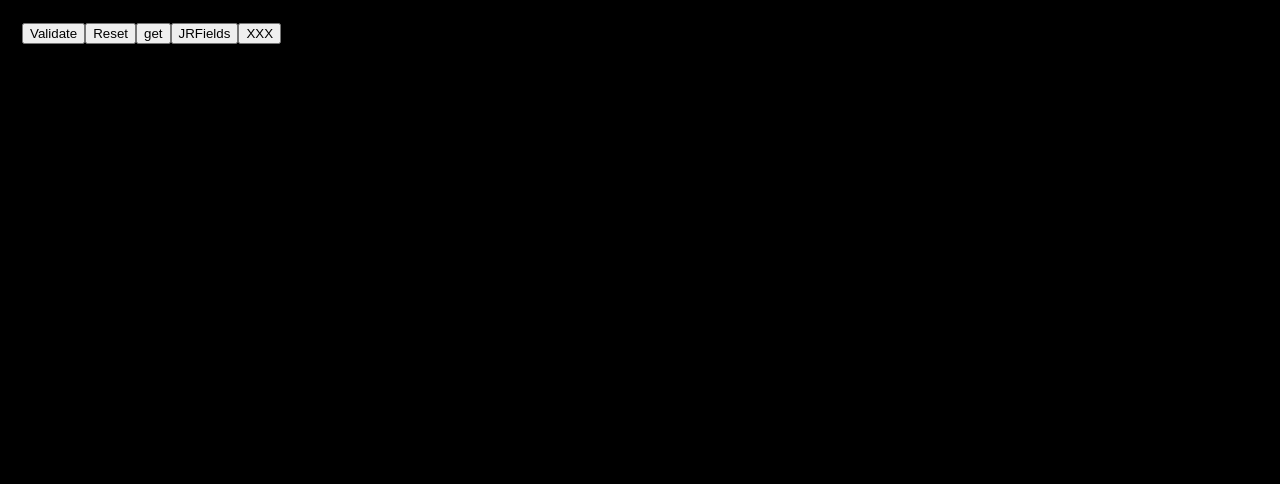
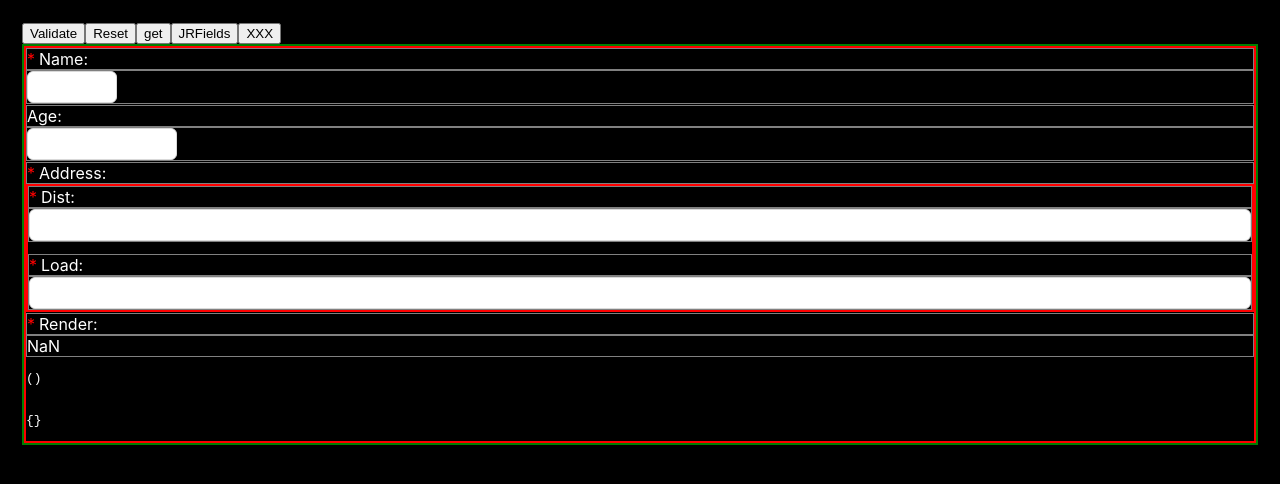
Before and after one commit to jorenlai/jrsymphony, a React (Create React App) app: page / in a window 1280 px wide. Shown: the top 484 px of the page. Built offline with nearby package versions, Linux system fonts and the light colour scheme.

Commit message:
messaging

```diff
--- a/src/App.js
+++ b/src/App.js
@@ -203,7 +203,10 @@ function App() {
 
 				get={{
 					autoRun:false
-					,url:'api/JRFields.json'
+					,url:'api/JRFieldsx.json'
+					,mask:'Loading'
+					,successMessage:'Success'
+					,failedMessage:'Failed'
 				}}
 				post={{
 					url:'post'
--- a/src/jrs/JRFields.jsx
+++ b/src/jrs/JRFields.jsx
@@ -1,230 +1,450 @@
-import React from 'react'
-import axios from 'axios'
-import { colonValueString, po } from './JRUtils'
-import { displaySpinner } from '../jrx/LoadingBar'
-import msg from '../jrx/IMessage'
+import styled from "styled-components";
+import JRSubmit from "./JRSubmit";
+import { po } from "./JRUtils";
+import React from "react";
+import { JRInput } from "../App";
+
+function checkMap(_name,inputValue,mapValue,nameList){
+    if(nameList.length) {
+        const name=nameList.shift()
+        if(typeof mapValue[name]!='object' ){
+            mapValue[name]={}
+        }
+        checkMap(_name,inputValue,mapValue[name],nameList)
+    }else{
+        mapValue[_name]=inputValue
+    }
+}
 
 
-const axiosSubmit = axios.create({
-    authorization: `Bearer ${localStorage.getItem("accessToken")}`
-    ,timeout: 120000
-    ,maxBodyLength: 104857600 //100mb 104857600
-    ,maxContentLength: 104857600 //100mb
-})
 
-export default class JRSubmit extends React.Component {
-    #methods = ['get', 'post', 'put','patch','delete','download']
+const StyledGrid = styled.div`
+    border:2px solid red;
+    flex:1;
+    display: grid;
+    grid: ${({ grid, cols, children }) =>
+        grid
+            ? grid
+            : `auto / ${Array(cols ?? 1)
+                .fill()
+                .map(() => "1fr")
+                .join(" ")}`};
 
-    constructor(props) {
-        super(props)
-        if(this.props.value===undefined && this.props.initValue!==undefined ){
-            if(this.props.onChange===undefined){
-                this.state={
-                    value:props.initValue
-                    ,rawValue:JSON.parse(JSON.stringify(props.initValue))
+    gap: ${({ $gap }) => $gap ?? "12px"};
+`
+
+const StyledColumn=styled.div`
+    flex:1;
+    display: grid;
+
+    ${({$layout,$labelwidth})=>{
+        if($layout=='v'){
+            return `grid: auto 1fr / 1fr;`
+        }else{
+            return `grid: 1fr / ${$labelwidth} 1fr;`
+        }
+    }}
+
+    > label,> main{
+        border:1px solid gray;
+        xbackground:#3d3d3d;
+    }
+`
+const StyledColumnLabel=styled.label`
+    text-wrap: nowrap;
+    padding-right: 10px;
+
+    ${({$layout})=>{
+        if($layout=='v'){
+            return `text-align: start;`
+        }else{
+            return `text-align: end;`
+        }
+    }}
+
+    ${({$required})=>{
+        if($required!==undefined && $required)
+            return `
+                &:not(:empty)::before{
+                    padding-right:4px;
+                    color:red;
+                    content:'*';
+                }
+            `
+    }}
+
+    ${({$colon})=>{
+        if($colon){
+            return `
+                &:not(:empty)::after{
+                    content:'${$colon}';
+                }
+            `
+        }
+    }}
+
+`
+const StyledColumnValue=styled.main`
+    flex:1;
+    display:flex;
+    overflow: hidden;
+
+    text-align: start;
+    ${({$validateValue})=>{
+        if($validateValue!=null){
+            return `
+                > * {
+                    border:1px solid red;
+                }
+            `
+            }
+        }}
+        `
+const ColumnMessage=({value})=>{
+    return value?.$message?.msg ?? value?.$message
+}
+const StyledColumnFooter=styled.div`
+    &:empty{
+            display: none;
+    }
+    ${({$layout})=>{
+        if($layout=='v'){
+            return ``
+        }else{
+            return `grid-column-start:2;`
+        }
+    }}
+    height:25px;
+    color:#ff6060;
+`
+
+const requiredValidator=({name,value})=>{
+    if(value==null || value==''){
+        return {
+            msg:'This field is required'
+            ,color:'red'
         }
     }
 }
-    }
-    componentDidMount() {
-        this.#methods
-        .filter((method) => this[method] && this.props[method] && this.props[method].autoRun)
-        .forEach((method) => {
-            this[method]()
-        })
-    }
-    get(_config = {}) {
-        const config = Object.assign(
-            {
-                method:'get'
-                ,value:this.getSubmitValue()
-                ,updateValue:true
-                // ,updateRawValue:true
-            }
-            ,this.props['get']
-            ,_config
-        )
-        this.submit(config)
-    }
-
-    post(config = {}) {
-        config = Object.assign(
-            {
-                method:'post'
-                ,value:this.getSubmitValue()
-                ,updateValue:false
-                // ,updateRawValue:true
-            }
-            ,this.props['post']
-            ,config
-        )
-        this.submit(config)
-    }
-
-    put(config = {}) {
-        config = Object.assign(
-            {
-                method:'put'
-                ,value:this.getSubmitValue()
-                ,updateValue:false
-            }
-            ,this.props['put']
-            ,config
-        )
-        this.submit(config)
-    }
-
-    get from(){
-        return this.props.value===undefined?'state':'props'
-    }
-
-    get isDirty(){
-        return this.state?.isDirty
-    }
-    set isDirty(isDirty){
-        this.setState({isDirty})
-    }
-    get rawValue(){
-        return this.state?.rawValue//{info:{1:1}}//
-    }
-    setRawValue(rawValue){
-        this.setState({rawValue:JSON.parse(JSON.stringify(rawValue))})
-    }
-    reset(){
-        if(this.props.onChange){
-            this.props.onChange(this.rawValue)
-        }else{
-            this.setState({value:JSON.parse(JSON.stringify(this.rawValue))})
-        }
-        this.isDirty=false
-    }
-    setValue(value){
-        this.isDirty=true
-        if(this.props.onChange){
-            this.props.onChange(value)
-        }else{
-            this.setState({value})
-        }
-    }
-    getValue(){
-        return this[this.from]?.value
-    }
-
-    getSubmitValue(){
-        return this.getValue()
-    }
-
-    getAxiosParams({url,method,value,...params}){
-        const payload=typeof value === 'function'
-            ?value.bind(this)(this.getValue())
-            :value
-
-        const headers={
-           authorization: `Bearer ${localStorage.getItem("accessToken")}`
-        }
-        const params1=method=='get'
-            ?{
-                params:payload
-                ,headers
-            }
-            :payload
-
-        const params2=method=='get'
-            ?{}
-            :{headers}
-
-        return {
-            url//:colonValueString(url,payload)
-            ,method
-            ,params1
-            ,params2
-            ,payload
+const maxValidator=({name,value,max})=>{
+    if(typeof value==='string' && value.length>max){
+        return `Max is ${max}`
+    }else if(value>max){
+        return `Max is ${max}`
     }
 }
 
-    submit(config){
-        displaySpinner({mask:config.mask})
-        let _payload
-        ;(()=>{
-            if (Array.isArray(config.url)) {
-                _payload=[]
-                return Promise.allSettled(
-                    config.url.map((_url) => {
-                        const urlParams=typeof _url === 'object'
-                            ?_url
-                            :{url: _url}
-                        const finalConfig=Object.assign(config,urlParams)
-                        const {url,method,params1,params2,payload}=this.getAxiosParams(finalConfig)
-                        _payload.push(payload)
-                        return axiosSubmit[method](url,params1,params2)
-                    })
-                )
+const StyleJRFields=styled.div`
+    border:2px solid green;
+`
+
+export default class JRFields extends JRSubmit {
+    // constructor(props){
+    //     super(props)
+    //     po('JRFields----------------------',props)
+    // }
+    //-----------------------------------------------------------------------------------
+    setInMap(_name,inputValue,result,mapValue,nameList){
+        if(nameList?.length) {
+            const name=nameList.shift()
+            if(mapValue[name]===undefined) mapValue[name]={}
+            return this.setInMap(_name,inputValue,result,mapValue[name],nameList)
+        }else if(_name){
+            mapValue[_name]={
+                $message:result
+            }
+            return  mapValue[_name]
         }else{
-                const {url,method,params1,params2,payload}=this.getAxiosParams(config)
-                _payload=payload
-                return axiosSubmit[method](url,params1,params2)
+            return mapValue
         }
-        })()
-            .then((res)=>{
-                this.handleResponse(res,_payload,config)
-            })
-            .catch((res)=>{
-                this.handleResponse(res,_payload,config)
-            })
-            // .finally(function (a,b,c) {
-            //     console.log('finally',a,b,c);
-            //     displaySpinner({mask:false})
-            // })
     }
+    //-----------------------------------------------------------------------------------
+    get fromValidateValue(){
+        return this.props.validateValue===undefined?'state':'props'
+    }
+    getValidateValue(createIfNull){
 
-    setRes(isSuccess,response,config){
-        if (isSuccess) {
-            if(config.updateValue){
-                const rawValue=config.formatValue?.bind(this)(response.data)??response.data
-                this.setRawValue(rawValue)
-                this.setValue(rawValue)
-                this.isDirty=false
+        // if(this[this.fromValidateValue]?.validateValue!=null){
+            return this[this.fromValidateValue]?.validateValue
+        // }else if(createIfNull ){
+        //     po('create validateValue')
+        //     this.setValidateValue({})
+        //     return this[this.fromValidateValue]?.validateValue
+        // }
     }
-        } else {
-            if(config.updateValue){
-                this.setValue(null)
-                this.isDirty=false
+    setValidateValue(validateValue){
+        if(this.props.setValidateValue){
+            this.props.setValidateValue(validateValue)
+        }else{
+            this.setState({validateValue})
+        }
+    }
+    validateResult(value,validators){
+        for(var x=0;x<validators.length;x++){
+            const result=validators[x]({value,record:this.getValue()})
+            if(result){
+                return result
             }
         }
     }
-
-    handleResponse=(response,payload,config)=>{
-        if(Array.isArray(response)){
-            response=response.map((re,index)=>{
-                if(re.value){
-                    re.value.payload=payload[index]
-                }else if(re.reason){
-                    re.reason.payload=payload[index]
+    _validate(name,value,validators,parentName,validateValue){
+        let _validateValue={...validateValue}
+        const result=this.validateResult(value,validators)
+        try{
+            if(result){
+                validateValue[name]={
+                    $message:result
                 }
-                return re
-            })
             }else{
-            response.payload=payload
+                delete validateValue[name]
             }
 
-        response = config?.response?.(response,payload) ?? response
-        const isSuccess = response.status >= 200 && response.status <= 299
-
-        this.setRes(isSuccess,response,config)
-        if (isSuccess) {
-            if (config.successMessage) {
-                msg.success({ message:config.successMessage });
-            }
-        } else {
-            if (config.failedMessage) {
-                msg.error({ message:config.failedMessage });
+        }catch(e){
+            const v=this.setInMap(name,value,result,this.getValidateValue(),parentName)
         }
     }
-        config.callback?.bind(this)(isSuccess,response,payload)
-        displaySpinner({mask:false})
+    get isValid(){
+        return
     }
 
-    render() {
-        return
+
+    findValidator({name,required,max,validate,...column},value,_validateValue,tab){
+        po(`${tab}name,value`,name,'=',value)
+        const validators=[]
+        if(required===true){
+            validators.push(requiredValidator)
+        }
+        if(max!=null){
+            validators.push(({name,value})=>{
+                return maxValidator({name,value,max})
+            })
+        }
+        if(validate){
+            validators.push(validate)
+        }
+        return validators
+        // po('findValidator',column)
+    }
+
+
+    _validateFields(_columns,_value,_validateValue,parentName,tab){
+        _columns?.forEach((column,index)=>{
+            const validateValue=column?.name? _validateValue?.[column.name]:_validateValue
+            const value=column?.name? _value?.[column.name]:_value
+            const validators=this.findValidator(column,value,validateValue,tab)
+
+            const validateResult=this.validateResult(value,validators)
+            // try{
+
+            if(validateResult){
+                po(`set ${column.name}`)
+                try{
+                        _validateValue[column.name]={
+                        }
+                        _validateValue[column.name].$message='validateResult'
+
+                        po(`${tab}set ${column.name} validateValue`,validateValue)
+                    }catch(e){
+
+                    }
+                    // validateValue[column.name]={
+                    //     $message:validateResult
+                    // }
+
+                }else{
+                    // delete validateValue[column.name]
+                }
+
+            // }catch(e){
+            //     const v=this.setInMap(column.name,value,validateResult,this.getValidateValue(),parentName)
+            // }
+
+            this._validateFields(column.columns,value,validateValue,parentName,`\t${tab}`)
+        })
+    }
+    validateFields(){
+        const value=this.getValue()
+        const columns=this.getColumns()
+        const validateValue=this.getValidateValue()
+        this._validateFields(columns,value,validateValue,[],'\t')
+        this.setValidateValue({...this.getValidateValue()})
+    }
+    //--------------------------------------------------------------------------------------
+    get columnsFrom(){
+        return this.props.initColumns!==undefined?'state':'props'
+    }
+    getColumns(){
+        return this[this.columnsFrom]?.columns
+    }
+    //-------------------------------------------------------------------------------------------
+
+    get colon(){
+        return this.props.labelProps?.colon===undefined ?':':this.props.labelProps?.colon
+    }
+    // componentDidUpdate(){
+    //     clearTimeout(this.validateTimeout)
+    //     this.validateTimeout=setTimeout(()=>{
+    //         po('validate')
+    //     },500)
+    // }
+    createColumn(value1
+        ,propsValue
+        ,{type,name,colSpan,rowSpan,style,required,validate,typeStyle,...column}
+        ,index
+        ,parentName
+        , validateValue
+    ){
+        const value=name?propsValue?.[name]:propsValue
+        const label=column.label
+        const _style={}
+        if (colSpan) _style.gridColumn = `span ${colSpan}`
+        if (rowSpan) _style.gridRow = `span ${rowSpan}`
+        Object.assign(_style,style)
+
+
+        let content
+
+        const validators=[]
+        if(required===true){
+            validators.push(requiredValidator)
+        }
+        if(column.max!=null){
+            validators.push(({name,value})=>{
+                return maxValidator({name,value,max:column.max})
+            })
+        }
+        if(validate){
+            validators.push(validate)
+        }
+
+
+
+        const onChange=(inputValue)=>{
+            po('---------------------------------------')
+            const targetValue=inputValue?.target?.value ?? inputValue
+            if(validators.length){
+                this._validate(name,targetValue,validators,[...parentName], validateValue)
+            }
+            try{
+                // value1=inputValue.target?.value ?? inputValue
+                po(`0 ${name}`,propsValue )
+                po(`0 set propsValue[${name}]=`,targetValue)
+                propsValue[name]=targetValue
+                po(`0 propsValue`,propsValue)
+                this.setValue({...this.getValue()})
+                // po(`set propsValue[${name}] to `,targetValue)
+            }catch(e){
+                const _value=this.getValue()??{}
+                checkMap(name,targetValue,_value,[...parentName])
+                this.setValue(_value)
+                // po(`catch propsValue[${name}] to `,targetValue)
             }
         }
+
+        const _parentName=[...parentName]
+        if(name!==undefined){
+            _parentName.push(name)
+        }
+
+        if(column.columns){
+            content=<StyledGrid cols={column.cols} className={'grid'}>
+                {
+                    this.createColumns(
+                        value1
+                        ,value
+                        ,column.columns
+                        ,_parentName
+                        ,name?validateValue?.[name]:validateValue
+                    )
+                }
+            </StyledGrid>
+        }else if(type){
+            content=<StyledColumnValue className={'value'}
+                $validateValue={validateValue?.[name]}
+                style={{
+                    gap:column.columns?'12px':null
+                    ,gridColumn:label==null?'span 2':null
+                }}
+            >
+                {React.createElement(type,{value:value1,onChange,parentName:_parentName,style:typeStyle,...column})}
+            </StyledColumnValue>
+        }else if(name || column.render ){
+            content=<StyledColumnValue className={'value'}
+                style={{
+                    gap:column.columns?'12px':null
+                    ,gridColumn:label==null?'span 2':null
+                }}
+            >
+                {
+                    column.render
+                    ?column.render.bind(this)({onChange,value,record:this.getValue()})
+                    :typeof value ==='object'?JSON.stringify(value):value
+                }
+            </StyledColumnValue>
+        }
+        const layout=column.labelProps?.layout===undefined ? this.props.labelProps?.layout: column.labelProps?.layout
+        return <StyledColumn
+            $layout={layout}
+            key={`f${index}`}
+            style={_style}
+            className={'columns'}
+            $labelwidth={ column.labelProps?.width ?? this.props.labelProps?.width ?? '120px'}
+        >
+            {
+                label!=null
+                && <StyledColumnLabel
+                    $required={required}
+                    className={'label'}
+                    $layout={layout}
+                    $colon={column.labelProps?.colon===undefined ? this.colon:column.labelProps?.colon}>{label}
+                </StyledColumnLabel>
+            }
+            {content}
+            {
+                validateValue?.[name]!==undefined && <StyledColumnFooter $layout={layout}>
+                    {/* {validateValue?.[name]?.$message} */}
+                    <ColumnMessage value={validateValue?.[name]}/>
+                </StyledColumnFooter>
+            }
+
+        </StyledColumn>
+    }
+
+    createColumns(value1,value2,columns,parentName, validateValue){
+        return columns?.map((column,index)=>{
+            return this.createColumn(
+                column.name?value1?.[column.name]:value1?.[column.name]
+                ,value2,column,index,parentName, validateValue
+            )
+        })
+    }
+
+    render(){
+        po('---------------')
+        if(this.getValidateValue()==null){
+            this.setValidateValue({})
+        }
+        return <StyleJRFields  style={this.props.style}>
+            <StyledGrid cols={this.props.cols} className={'grid'} $gap={this.props.gap}>
+                {
+                    this.createColumns(
+                        this.props.name?this.getValue()?.[this.props.name]:this.getValue()
+                        ,this.props.name?this.getValue()?.[this.props.name]:this.getValue()
+                        ,this.props.columns
+                        ,this.props.name?[this.props.name]:[]
+
+                        ,this.props.name?this.getValidateValue()?.[this.props.name]:this.getValidateValue()
+                    )
+                }
+                <pre>
+                    ({this.isDirty?"Is dirty":null})
+                    {JSON.stringify(this.getValue(),null,4)}
+                </pre>
+
+                <pre>
+                    {JSON.stringify(this.getValidateValue(),null,4)}
+                </pre>
+            </StyledGrid>
+        </StyleJRFields>
+    }
+}
--- a/src/jrs/JRSubmit.jsx
+++ b/src/jrs/JRSubmit.jsx
@@ -1,6 +1,8 @@
 import React from 'react'
 import axios from 'axios'
 import { colonValueString, po } from './JRUtils'
+import { displaySpinner } from '../jrx/LoadingBar'
+import msg from '../jrx/IMessage'
 
 
 const axiosSubmit = axios.create({
@@ -59,6 +61,19 @@ export default class JRSubmit extends React.Component {
         this.submit(config)
     }
 
+    put(config = {}) {
+        config = Object.assign(
+            {
+                method:'put'
+                ,value:this.getSubmitValue()
+                ,updateValue:false
+            }
+            ,this.props['put']
+            ,config
+        )
+        this.submit(config)
+    }
+
     get from(){
         return this.props.value===undefined?'state':'props'
     }
@@ -77,10 +92,8 @@ export default class JRSubmit extends React.Component {
     }
     reset(){
         if(this.props.onChange){
-            // po('1 reseting..........')
             this.props.onChange(this.rawValue)
         }else{
-            // po('2 reseting..........',this.rawValue)
             this.setState({value:JSON.parse(JSON.stringify(this.rawValue))})
         }
         this.isDirty=false
@@ -130,6 +143,7 @@ export default class JRSubmit extends React.Component {
     }
 
     submit(config){
+        displaySpinner({mask:config.mask})
         let _payload
         ;(()=>{
             if (Array.isArray(config.url)) {
@@ -159,6 +173,7 @@ export default class JRSubmit extends React.Component {
             })
             // .finally(function (a,b,c) {
             //     console.log('finally',a,b,c);
+            //     displaySpinner({mask:false})
             // })
     }
 
@@ -196,19 +211,17 @@ export default class JRSubmit extends React.Component {
         const isSuccess = response.status >= 200 && response.status <= 299
 
         this.setRes(isSuccess,response,config)
-        // if (isSuccess) {
-        //     if(config.updateValue){
-        //         const rawValue=config.formatValue?.bind(this)(response.data)??response.data
-        //         this.setRawValue(rawValue)
-        //         this.setValue(rawValue)
-        //         this.isDirty=false
-        //     }
-        // } else {
-        //     if(config.updateValue){
-        //         this.setValue(null)
-        //         this.isDirty=false
-        //     }
-        // }
+        if (isSuccess) {
+            if (config.successMessage) {
+                msg.success({ message:config.successMessage });
+            }
+        } else {
+            if (config.failedMessage) {
+                msg.error({ message:config.failedMessage });
+            }
+        }
+        config.callback?.bind(this)(isSuccess,response,payload)
+        displaySpinner({mask:false})
     }
 
     render() {
```
Lines whose indentation alone changed are shown as unchanged.
